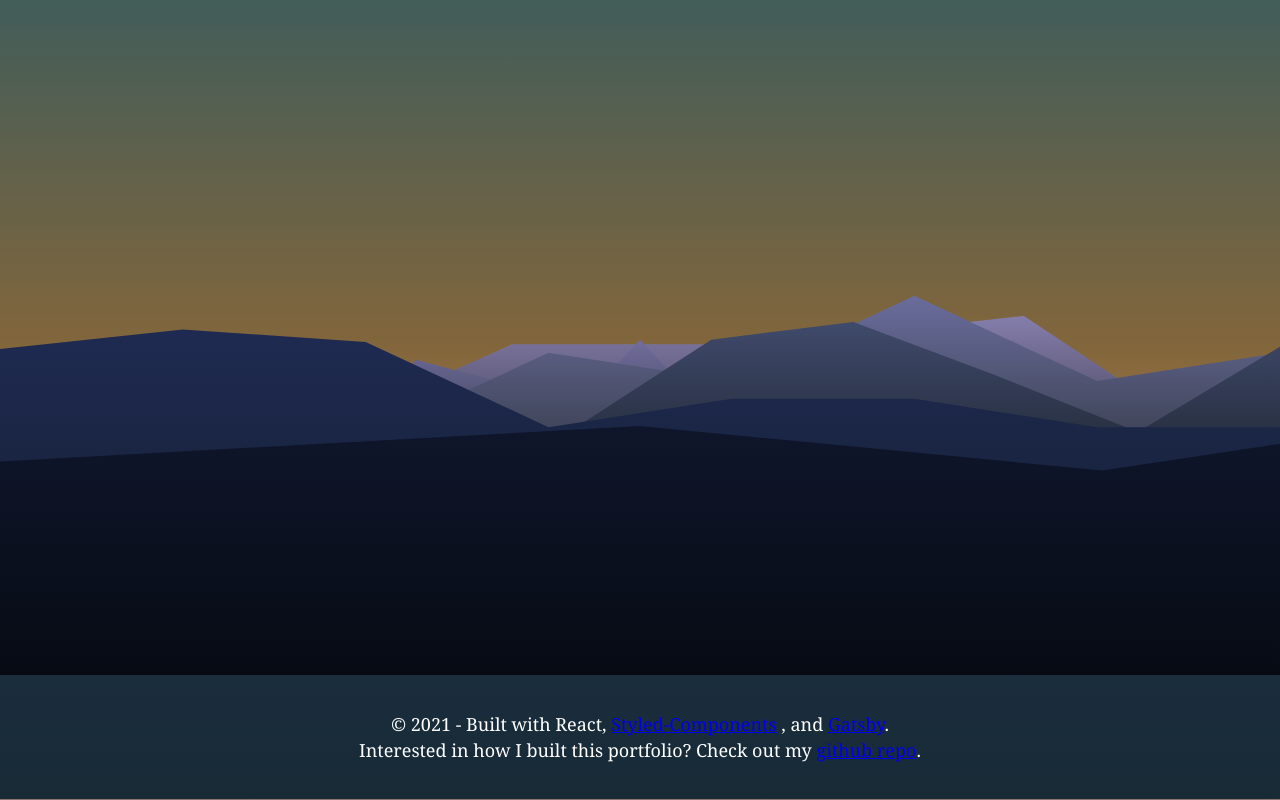
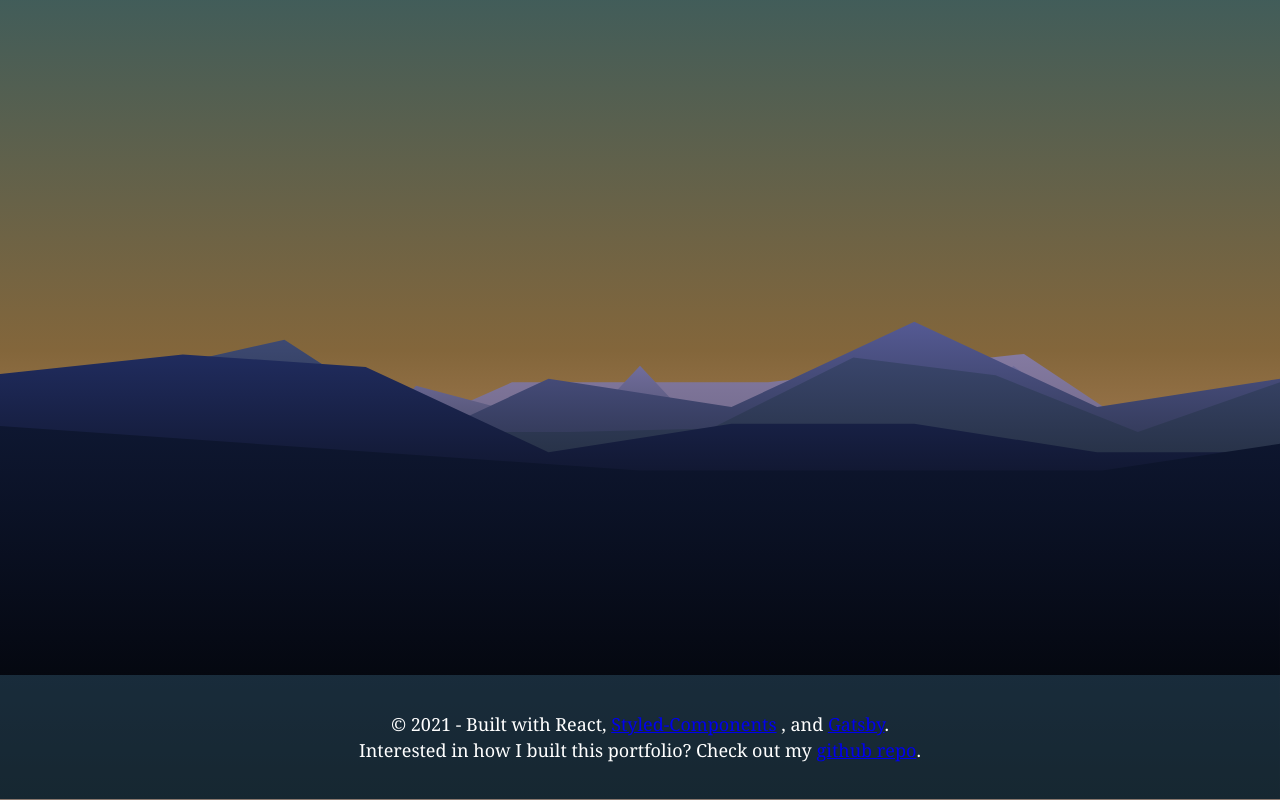
Before and after one commit to ppduss/Portfolio2021, a Gatsby site: page /Gallery in a window 1280 px wide. Shown: the part 4698-5498 px from the top of the page. Built offline with nearby package versions, Linux system fonts and the light colour scheme; Gatsby itself is replaced by a stand-in of ours.

Commit message:
footer adj, button onhover fx and appear, additional recent projects

```diff
--- a/src/components/FooterMountainSVG.jsx
+++ b/src/components/FooterMountainSVG.jsx
@@ -16,11 +16,11 @@ const TopSVG = () => (
   <SVG xmlns="http://www.w3.org/2000/svg" viewBox="0 0 1440 420">
         <defs>
       <linearGradient id="Gradient" gradientTransform="rotate(90)">
-        <stop offset="0%" stop-color="#0f162b"/>
-        <stop offset="100%" stop-color="#030508"/>
+        <stop offset="0%" stop-color="#0e1731"/>
+        <stop offset="100%" stop-color="#000000"/>
       </linearGradient>
     </defs>
-    <path fill={'url(#Gradient'} fill-opacity="1" d="M0,40L720,0L1240,50L1440,20L1440,420L0,420Z"></path>
+    <path fill={'url(#Gradient'} fill-opacity="1" d="M0,0L720,50L1240,50L1440,20L1440,420L0,420Z"></path>
   </SVG>
 );
 
--- a/src/components/FooterMountainSVG2.jsx
+++ b/src/components/FooterMountainSVG2.jsx
@@ -5,7 +5,7 @@ import media from '../media';
 const SVG = styled.svg`
   z-index: 5;
   position: absolute;
-  bottom: 18vw;
+  bottom: 16vw;
   display: none;
    ${media.sm`
   display: block;
@@ -16,8 +16,8 @@ const TopSVG = () => (
   <SVG xmlns="http://www.w3.org/2000/svg" viewBox="0 0 1440 320">
        <defs>
       <linearGradient id="Gradient2" gradientTransform="rotate(90)">
-        <stop offset="0%" stop-color="#1f2a52"/>
-        <stop offset="100%" stop-color="#152136"/>
+        <stop offset="0%" stop-color="#202c5e"/>
+        <stop offset="100%" stop-color="#020305"/>
       </linearGradient>
     </defs>
     <path fill={'url(#Gradient2'} fill-opacity="1" d="M0,72L205.7,50L411.4,64L617.1,160L822.9,128L1028.6,128L1234.3,160L1440,160L1440,320L1234.3,320L1028.6,320L822.9,320L617.1,320L411.4,320L205.7,320L0,320Z">
--- a/src/components/FooterMountainSVG3.jsx
+++ b/src/components/FooterMountainSVG3.jsx
@@ -16,11 +16,11 @@ const TopSVG = () => (
   <SVG xmlns="http://www.w3.org/2000/svg" viewBox="0 0 1440 320">
        <defs>
       <linearGradient id="Gradient3" gradientTransform="rotate(90)">
-        <stop offset="0%" stop-color="#404a6b"/>
-        <stop offset="100%" stop-color="#171e25"/>
+        <stop offset="0%" stop-color="#3d4972"/>
+        <stop offset="100%" stop-color="#1c2631"/>
       </linearGradient>
     </defs>
-    <path fill={"url(#Gradient3)"} fill-opacity="1" d="M0,256L160,156L320,120L480,224L640,224L800,120L960,100L1120,160L1280,224L1440,128L1440,320L1280,320L1120,320L960,320L800,320L640,320L480,320L320,320L160,320L0,320Z">
+    <path fill={"url(#Gradient3)"} fill-opacity="1" d="M0,256L160,156L320,120L480,224L640,224L800,220L960,140L1120,160L1280,224L1440,168L1440,320L1280,320L1120,320L960,320L800,320L640,320L480,320L320,320L160,320L0,320Z">
     </path>
   </SVG>
 );
--- a/src/components/FooterMountainSVG4.jsx
+++ b/src/components/FooterMountainSVG4.jsx
@@ -5,7 +5,7 @@ import media from '../media';
 const SVG = styled.svg`
   z-index: 3;
   position: absolute;
-  bottom: 25vw;
+  bottom: 23vw;
   width: 70%;
   display: none;
    ${media.sm`
--- a/src/components/FooterMountainSVG5.jsx
+++ b/src/components/FooterMountainSVG5.jsx
@@ -5,7 +5,7 @@ import media from '../media';
 const SVG = styled.svg`
   z-index: 1;
   position: absolute;
-  bottom: 20vw;
+  bottom: 17vw;
   width: 100%;
   display: none;
    ${media.sm`
@@ -17,8 +17,8 @@ const TopSVG = () => (
   <SVG xmlns="http://www.w3.org/2000/svg" viewBox="0 0 1440 320">
     <defs>
       <linearGradient id="Gradient5" gradientTransform="rotate(90)">
-        <stop offset="0%" stop-color="#857eac"/>
-        <stop offset="100%" stop-color="#151518"/>
+        <stop offset="0%" stop-color="#847aa1"/>
+        <stop offset="100%" stop-color="#534e63"/>
       </linearGradient>
     </defs>
     <path fill="url(#Gradient5)" fill-opacity="1" d="M0,164L288,224L576,96L864,96L1152,64L1440,256L1440,320L1152,320L864,320L576,320L288,320L0,320Z">
--- a/src/components/FooterMountainSVG6.jsx
+++ b/src/components/FooterMountainSVG6.jsx
@@ -5,7 +5,7 @@ import media from '../media';
 const SVG = styled.svg`
   z-index: 3;
   position: absolute;
-  bottom: 26vw;
+  bottom: 24vw;
   width: 100%;
   display: none;
    ${media.sm`
@@ -17,8 +17,8 @@ const TopSVG = () => (
   <SVG xmlns="http://www.w3.org/2000/svg" viewBox="0 0 1440 320">
     <defs>
       <linearGradient id="Gradient6" gradientTransform="rotate(90)">
-        <stop offset="0%" stop-color="#6a6d9c"/>
-        <stop offset="100%" stop-color="#353b49"/>
+        <stop offset="0%" stop-color="#555a94"/>
+        <stop offset="100%" stop-color="#242c3f"/>
       </linearGradient>
     </defs>
     <path fill="url(#Gradient6)" fill-opacity="1" d="M0,192L205.7,224L411.4,288L617.1,192L822.9,224L1028.6,128L1234.3,224L1440,192L1440,320L1234.3,320L1028.6,320L822.9,320L617.1,320L411.4,320L205.7,320L0,320Z">
```
Also changed, not shown: src/components/Recent.jsx (+25 -15 lines), src/pages/index.jsx (+7 -2 lines), src/images/Imports - 1 of 1.png (added), src/images/Naturally.png (added), src/images/Naturally2.png (added), src/images/Urania.png (added), src/images/prohibition.png, src/images/watchdogs.png.
